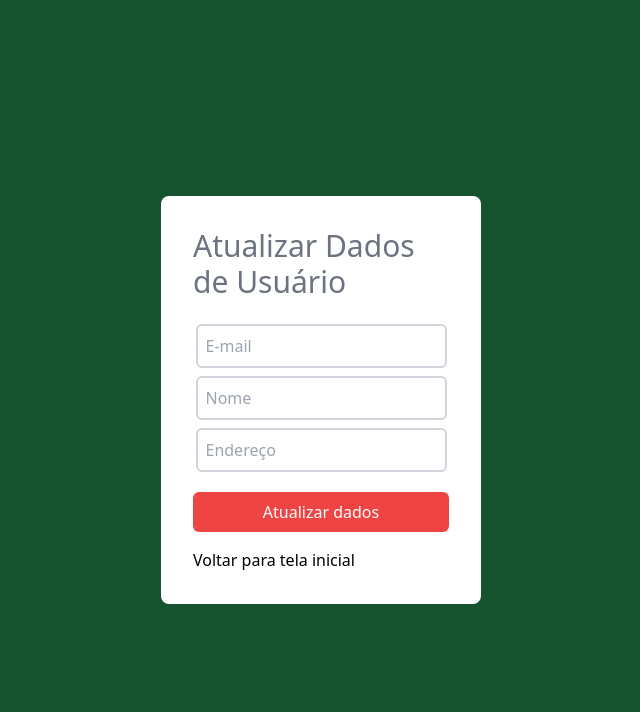
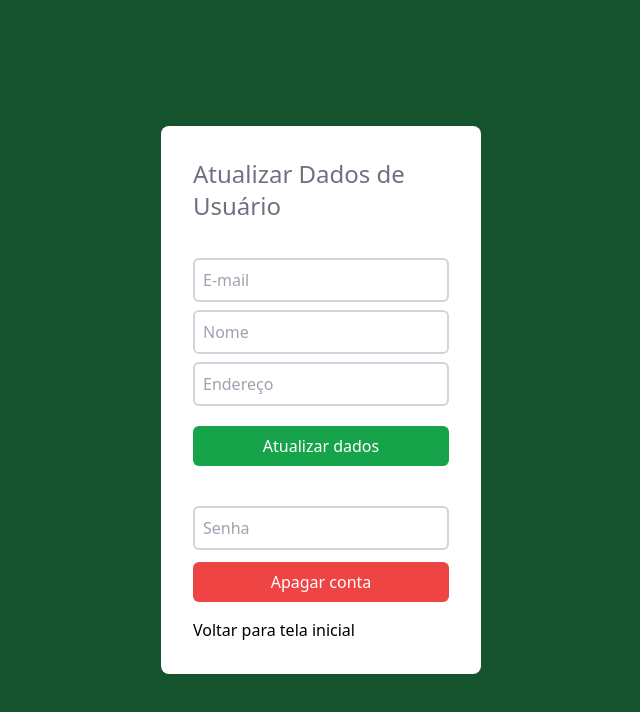
Before and after one commit to thalesximenes/e-commerce, a React (Vite) app: page /profile in a window 1280 px wide. Shown: the top 712 px of the page, without its empty margins (319-959 px from the left). Built offline with nearby package versions, Linux system fonts and the light colour scheme.

Commit message:
feat: implement editUser and delete

```diff
--- a/src/contexts/auth.tsx
+++ b/src/contexts/auth.tsx
@@ -98,6 +98,8 @@ export const AuthProvider: React.FC<AuthProviderProps> = ({
           loading,
           dispatchLogin,
           dispatchLogout,
+          tokens,
+          processLogin,
         },
       ]}
     >
--- a/src/pages/Profile.tsx
+++ b/src/pages/Profile.tsx
@@ -1,42 +1,63 @@
 import React, { useEffect, useState } from 'react'
 import { useNavigate } from 'react-router-dom'
-import { User, initialNewUser } from './Register'
-import { updateUserService } from '../services/api'
+import { User } from './Register'
+import { deleteUserService, updateUserService } from '../services/api'
 import { useAuthContext } from '../contexts/auth'
 import { ToastContainer, toast } from 'react-toastify'
 
+const initialCurrentUser = {
+  email: '',
+  name: '',
+  address: '',
+}
+
 const Profile: React.FC = () => {
   const navigate = useNavigate()
-  const [currentUser, setCurrentUser] = useState<User>(initialNewUser)
-  const [state] = useAuthContext()
-  const useEdited = state.user
+  const [currentUser, setCurrentUser] = useState(initialCurrentUser)
+  const [password, setPassword] = useState('')
+  const [state, { tokens, processLogin, dispatchLogout }] = useAuthContext()
   useEffect(() => {
     setCurrentUser({
-      email: useEdited?.email ?? '',
-      name: useEdited?.name,
-      address: useEdited?.address,
+      email: state.user?.email ?? '',
+      name: state.user?.name ?? '',
+      address: state.user?.address ?? '',
     })
-  }, [useEdited])
+  }, [state])
 
   const handleEmailChange = (email: User['email']) => {
-    setCurrentUser({ ...currentUser, email: email })
+    setCurrentUser({ ...currentUser, email: email ?? '' })
   }
 
   const handleNameChange = (name: User['name']) => {
-    setCurrentUser({ ...currentUser, name: name })
+    setCurrentUser({ ...currentUser, name: name ?? '' })
   }
 
   const handleAddressChange = (address: User['address']) => {
-    setCurrentUser({ ...currentUser, address: address })
+    setCurrentUser({ ...currentUser, address: address ?? '' })
   }
 
   const handleUpdate = async () => {
     try {
-      const response = await updateUserService(currentUser)
+      const response = await updateUserService(currentUser, tokens.accessToken)
       console.log(response)
+      processLogin(response)
       navigate('/')
     } catch (err) {
       toast('Falha na atualização. Tente novamente, por favor.')
+    }
+  }
+
+  const handlePasswordChange = (password: string) => {
+    setPassword(password)
+  }
+
+  const handleDelete = async () => {
+    try {
+      await deleteUserService(password, tokens.accessToken)
+      dispatchLogout()
+      // navigate('/login')
+    } catch (err) {
+      toast('Não foi possível deletar sua conta. Tente novamente, por favor.')
     }
   }
 
@@ -44,14 +65,13 @@ const Profile: React.FC = () => {
     <div className="flex justify-center items-center h-screen w-screen bg-green-900">
       <div className="flex flex-col min-h-fit w-1/4 justify-center items-center bg-white rounded-lg">
         <div className="flex flex-col h-full justify-center items-center">
-          <div className="flex flex-col items-center h-full p-8">
-            <div className="flex flex-col mb-2">
-              <h1 className="text-3xl text-gray-500">
-                {' '}
+          <div className="flex flex-col items-center h-full p-8 rounded-lg">
+            <div className="flex flex-col mb-5">
+              <h1 className="text-2xl text-gray-500">
                 Atualizar Dados de Usuário{' '}
               </h1>
             </div>
-            <div className="flex flex-col mt-4 mb-3">
+            <div className="flex flex-col mt-4 mb-3 w-full">
               <input
                 type="email"
                 placeholder="E-mail"
@@ -76,16 +96,29 @@ const Profile: React.FC = () => {
             </div>
             <div className="flex flex-col w-full ">
               <button
-                className="p-2 bg-red-500 text-white rounded-md mb-4 hover:bg-red-800"
-                onClick={() => handleUpdate}
+                className="p-2 bg-green-600 text-white rounded-md mb-10 hover:bg-green-800"
+                onClick={handleUpdate}
               >
                 Atualizar dados
+              </button>
+              <input
+                type="password"
+                placeholder="Senha"
+                className="p-2 border-2 border-gray-300 rounded-md mb-3"
+                onChange={ev => handlePasswordChange(ev.target.value)}
+              />
+              <button
+                className="p-2 bg-red-500 text-white rounded-md mb-4 hover:bg-red-800"
+                onClick={handleDelete}
+              >
+                Apagar conta
               </button>
               <div className="flex flex-col w-full ">
                 <a href="/">Voltar para tela inicial</a>
               </div>
             </div>
           </div>
+          <div className="flex flex-col w-full"></div>
           <ToastContainer />
         </div>
       </div>
--- a/src/services/api.ts
+++ b/src/services/api.ts
@@ -46,12 +46,27 @@ export const signOutService = (refreshToken: string, accessToken: string) => {
 
 type UserUpdate = Omit<User, 'id' | 'role'>
 
-export const updateUserService = (payload: UserUpdate) => {
-  return api.patch('user', payload).then((res: Temp) => res.data)
+export const updateUserService = (payload: UserUpdate, accessToken: string) => {
+  const config = {
+    headers: {
+      Authorization: `Bearer ${accessToken}`,
+    },
+  }
+
+  return api.patch('user', payload, config).then((res: Temp) => res.data)
 }
 
-export const deleteUserService = () => {
-  return api.delete('user', {}).then((res: Temp) => res.data)
+export const deleteUserService = (payload: string, accessToken: string) => {
+  const config = {
+    headers: {
+      Authorization: `Bearer ${accessToken}`,
+    },
+    data: {
+      currentPassword: payload,
+    },
+  }
+
+  return api.delete('user', config).then((res: Temp) => res.data)
 }
 
 export default api
--- a/src/types/auth_d.ts
+++ b/src/types/auth_d.ts
@@ -15,6 +15,11 @@ export interface AuthDispatch {
   loading: boolean
   dispatchLogin: (payload: ISignIn) => Promise<void>
   dispatchLogout: () => Promise<void>
+  tokens: {
+    accessToken: string
+    refreshToken: string
+  }
+  processLogin: (user: User) => void
 }
 
 export type AuthContextData = [AuthState, AuthDispatch]
```
